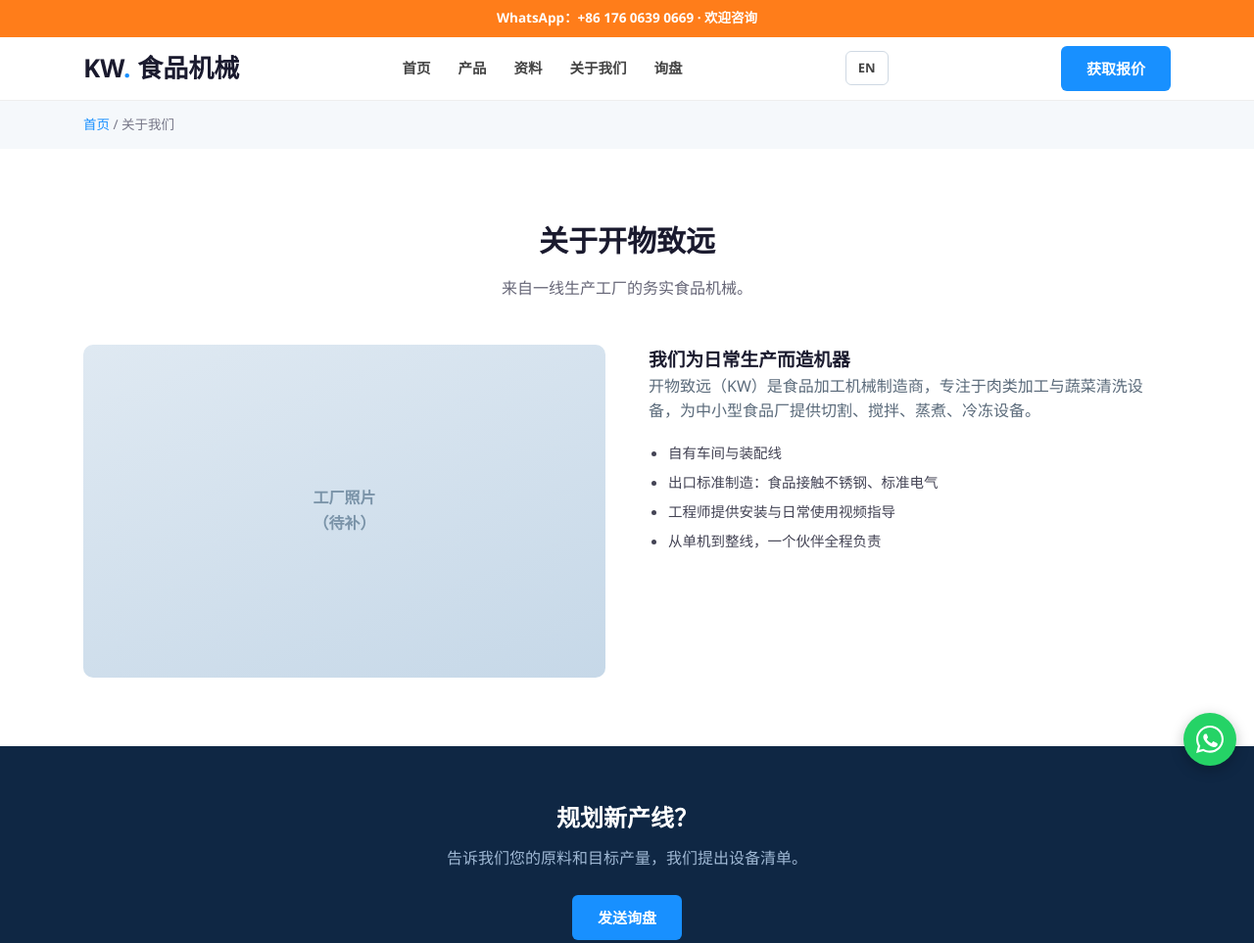
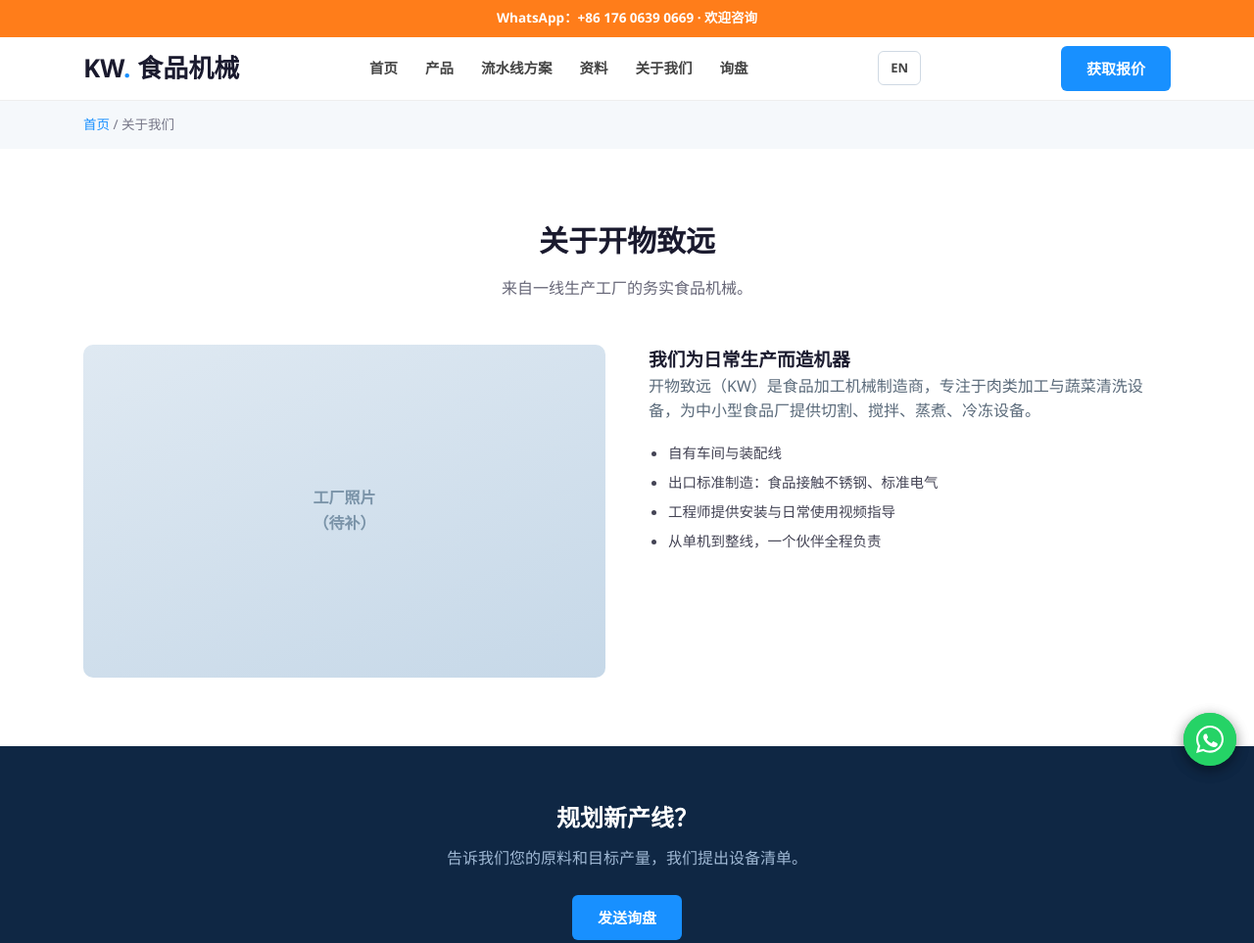
Before and after one commit to xguan821-dev/kaiwuzy-site, a plain HTML site: page zh/about.html in a window 1280 px wide. Shown: the top 963 px of the page at 98% size. Drawn offline with Linux system fonts and the light colour scheme.

Commit message:
Update about.html

```diff
--- a/zh/about.html
+++ b/zh/about.html
@@ -1,3 +1,58 @@
+<!DOCTYPE html>
+<html lang="zh-CN">
+<head>
+<meta charset="UTF-8"><meta name="viewport" content="width=device-width,initial-scale=1">
+<title>关于开物致远 | KW 食品机械</title>
+<meta name="description" content="开物致远（KW）——食品加工机械制造商：自有车间、自有工程师，为全球中小型食品厂打造务实耐用的设备。">
+<link rel="stylesheet" href="../style.css">
+<link rel="icon" type="image/svg+xml" href="../favicon.svg">
+<link rel="canonical" href="https://www.kaiwuzy.com/zh/about">
+<link rel="alternate" hreflang="zh" href="https://www.kaiwuzy.com/zh/about">
+<link rel="alternate" hreflang="en" href="https://www.kaiwuzy.com/about">
+<link rel="alternate" hreflang="x-default" href="https://www.kaiwuzy.com/about">
+<meta property="og:title" content="关于开物致远 | KW 食品机械">
+<meta property="og:description" content="开物致远（KW）——食品加工机械制造商：自有车间、自有工程师，为全球中小型食品厂打造务实耐用的设备。">
+<meta property="og:type" content="website">
+<meta property="og:url" content="https://www.kaiwuzy.com/zh/about">
+<meta property="og:site_name" content="KW 食品机械">
+<script type="application/ld+json">{"@context": "https://schema.org", "@type": "BreadcrumbList", "itemListElement": [{"@type": "ListItem", "position": 1, "name": "首页", "item": "https://www.kaiwuzy.com/zh/"}, {"@type": "ListItem", "position": 2, "name": "关于我们", "item": "https://www.kaiwuzy.com/zh/about"}]}</script>
+</head>
+<body>
+<div class="top-bar"><a href="https://wa.me/8617606390669?text=%E6%82%A8%E5%A5%BD%EF%BC%8C%E6%88%91%E6%83%B3%E5%92%A8%E8%AF%A2KW%E9%A3%9F%E5%93%81%E5%8A%A0%E5%B7%A5%E6%9C%BA%E6%A2%B0%E3%80%82" target="_blank" rel="noopener">WhatsApp：+86 176 0639 0669 &middot; 欢迎咨询</a></div>
+<header><div class="container nav">
+<div class="logo">KW<span>.</span> 食品机械</div>
+<ul class="nav-links"><li><a href="index.html">首页</a></li><li><a href="index.html#products">产品</a></li><li><a href="solutions.html">流水线方案</a></li><li><a href="resources.html">资料</a></li><li><a href="about.html">关于我们</a></li><li><a href="contact.html">询盘</a></li></ul>
+<a class="lang-switch" href="https://www.kaiwuzy.com/about">EN</a>
+<a class="btn btn-wa chat-btn" href="https://wa.me/8617606390669?text=%E6%82%A8%E5%A5%BD%EF%BC%8C%E6%88%91%E6%83%B3%E5%92%A8%E8%AF%A2KW%E9%A3%9F%E5%93%81%E5%8A%A0%E5%B7%A5%E6%9C%BA%E6%A2%B0%E3%80%82" target="_blank" rel="noopener">咨询</a>
+    <button class="nav-burger" aria-label="菜单" aria-expanded="false"><span></span><span></span><span></span></button>
+    <a href="contact.html" class="btn">获取报价</a>
+</div></header>
+<div class="breadcrumb"><div class="container"><a href="index.html">首页</a> / 关于我们</div></div>
+<section class="section"><div class="container">
+<h2>关于开物致远</h2>
+<p class="sub">来自一线生产工厂的务实食品机械。</p>
+<div class="pd">
+<div class="img">工厂照片<br>（待补）</div>
+<div>
+<h3>我们为日常生产而造机器</h3>
+<p class="desc">开物致远（KW）是食品加工机械制造商，专注于肉类加工与蔬菜清洗设备，为中小型食品厂提供切割、搅拌、蒸煮、冷冻设备。</p>
+<ul>
+<li>自有车间与装配线</li>
+<li>出口标准制造：食品接触不锈钢、标准电气</li>
+<li>工程师提供安装与日常使用视频指导</li>
+<li>从单机到整线，一个伙伴全程负责</li>
+</ul>
+</div>
+</div>
+</div></section>
+<section class="cta-band"><div class="container"><h2>规划新产线？</h2><p>告诉我们您的原料和目标产量，我们提出设备清单。</p><a href="contact.html" class="btn">发送询盘</a></div></section>
+<footer><div class="container"><div class="copy">&copy; 2026 开物致远. <a href="mailto:sales07@kaiwuzy.com">sales07@kaiwuzy.com</a></div></div></footer>
+
+<a class="wa-float" href="https://wa.me/8617606390669?text=%E6%82%A8%E5%A5%BD%EF%BC%8C%E6%88%91%E6%83%B3%E5%92%A8%E8%AF%A2KW%E9%A3%9F%E5%93%81%E5%8A%A0%E5%B7%A5%E6%9C%BA%E6%A2%B0%E3%80%82" target="_blank" rel="noopener" aria-label="WhatsApp 咨询"><svg viewBox="0 0 32 32" width="28" height="28" fill="currentColor" aria-hidden="true"><path d="M16 0C7.2 0 0 7.2 0 16c0 2.8.7 5.5 2.1 7.9L0 32l8.3-2.2c2.3 1.3 4.9 1.9 7.7 1.9 8.8 0 16-7.2 16-16S24.8 0 16 0zm0 29.2c-2.5 0-4.9-.7-7-1.9l-.5-.3-5 1.3 1.3-4.8-.3-.5c-1.4-2.2-2.1-4.7-2.1-7.3C2.4 8.5 8.5 2.4 16 2.4S29.6 8.5 29.6 16 23.5 29.2 16 29.2zm7.1-9.4c-.4-.2-2.3-1.1-2.6-1.3-.4-.1-.6-.2-.9.2-.3.4-1 1.3-1.3 1.5-.2.3-.5.3-.9.1-.4-.2-1.7-.6-3.2-2-.9-.8-1.5-1.7-1.7-2.1-.2-.4 0-.6.2-.8.2-.2.4-.5.6-.7.2-.2.3-.4.4-.7.1-.3.1-.5 0-.7-.1-.2-.9-2.2-1.2-3-.3-.8-.7-.7-.9-.7h-.8c-.3 0-.7.1-1.1.5-.4.4-1.4 1.4-1.4 3.4s1.5 3.9 1.7 4.2c.2.3 2.9 4.4 7 6.2 1 .4 1.8.7 2.4.9 1 .3 1.9.3 2.6.2.8-.1 2.3-1 2.7-1.9.3-.9.3-1.7.2-1.9-.1-.2-.4-.3-.8-.5z"/></svg></a>
+<script src="../site.js"></script>
+<!-- Cloudflare Web Analytics --><script type='module' src='https://static.cloudflareinsights.com/beacon.min.js' data-cf-beacon='{"token": "9ff0921984e44dc28ed552fffb889dc7"}'></script><!-- End Cloudflare Web Analytics -->
+</body>
+</html>
 <!DOCTYPE html>
 <html lang="zh-CN">
 <head>
```
